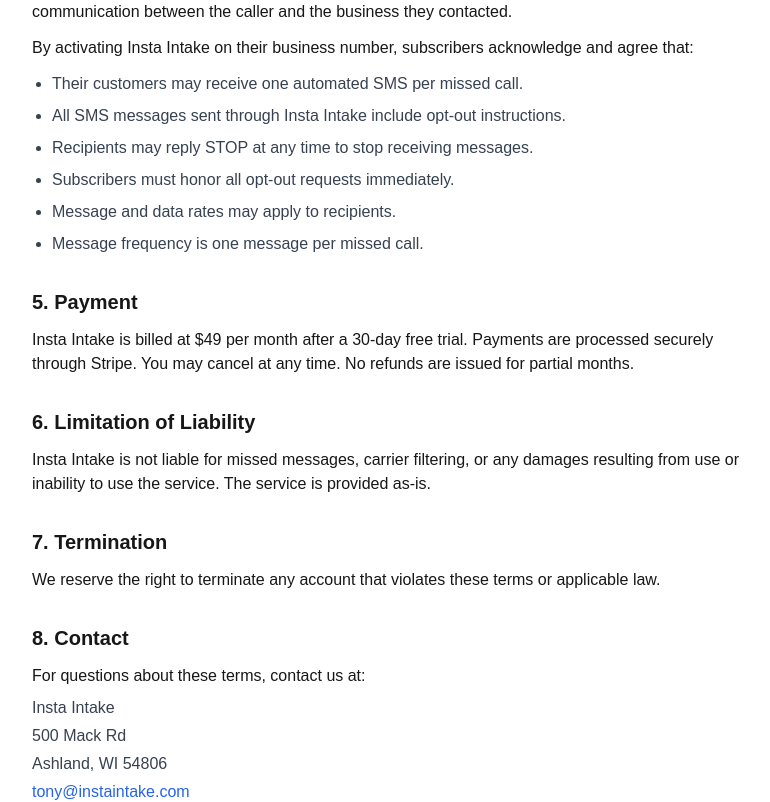
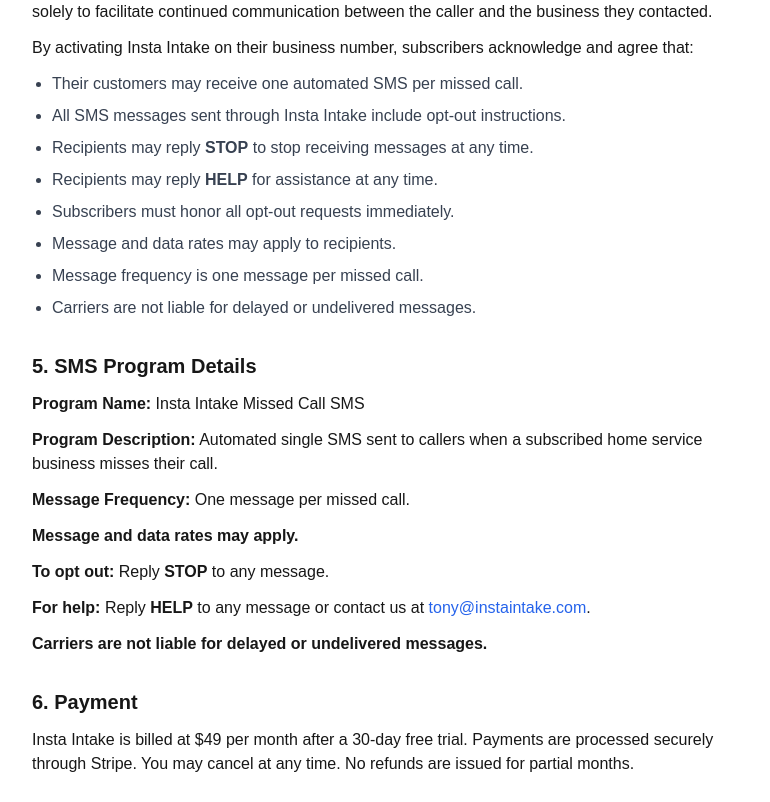
Before and after one commit to TonyShotliff/garage-door-leads, a Next.js app: page /terms in a window 1280 px wide. Shown: the part 680-1482 px from the top of the page, without its empty margins (248-1018 px from the left). Built offline with nearby package versions, Linux system fonts and the light colour scheme.

Commit message:
Add required A2P SMS consent data sharing clause to privacy policy and update terms with all required carrier disclosures

```diff
--- a/src/app/privacy/page.tsx
+++ b/src/app/privacy/page.tsx
@@ -34,7 +34,8 @@
 
       <section className="mb-8">
         <h2 className="text-xl font-semibold mb-3">5. Data Sharing</h2>
-        <p>We do not sell your personal information. We may share data with service providers necessary to operate our platform, including Twilio for SMS delivery and Stripe for payment processing.</p>
+        <p className="mb-3">We do not sell your personal information. We may share data with service providers necessary to operate our platform, including Twilio for SMS delivery and Stripe for payment processing.</p>
+        <p>All categories of data described in this policy exclude text messaging originator opt-in data and consent. This information will not be shared with any third parties or affiliates for marketing or promotional purposes.</p>
       </section>
 
       <section className="mb-8">
--- a/src/app/terms/page.tsx
+++ b/src/app/terms/page.tsx
@@ -21,35 +21,48 @@
 
       <section className="mb-8">
         <h2 className="text-xl font-semibold mb-3">4. SMS Compliance and Consent</h2>
-        <p className="mb-3">When an individual places a phone call to a business that uses Insta Intake and that call goes unanswered, the act of placing that call constitutes implied consent to receive a single automated SMS message from that business via Insta Intake. The SMS is sent solely to facilitate continued communication between the caller and the business they contacted.</p>
+        <p className="mb-3">When an individual places a phone call to a business that uses Insta Intake and that call goes unanswered, the act of placing that call constitutes the caller&apos;s verbal initiation of contact and consent to receive a single automated SMS message from that business via Insta Intake. The SMS is sent solely to facilitate continued communication between the caller and the business they contacted.</p>
         <p className="mb-3">By activating Insta Intake on their business number, subscribers acknowledge and agree that:</p>
         <ul className="list-disc pl-5 space-y-2 text-gray-700">
           <li>Their customers may receive one automated SMS per missed call.</li>
           <li>All SMS messages sent through Insta Intake include opt-out instructions.</li>
-          <li>Recipients may reply STOP at any time to stop receiving messages.</li>
+          <li>Recipients may reply <strong>STOP</strong> to stop receiving messages at any time.</li>
+          <li>Recipients may reply <strong>HELP</strong> for assistance at any time.</li>
           <li>Subscribers must honor all opt-out requests immediately.</li>
           <li>Message and data rates may apply to recipients.</li>
           <li>Message frequency is one message per missed call.</li>
+          <li>Carriers are not liable for delayed or undelivered messages.</li>
         </ul>
       </section>
 
       <section className="mb-8">
-        <h2 className="text-xl font-semibold mb-3">5. Payment</h2>
+        <h2 className="text-xl font-semibold mb-3">5. SMS Program Details</h2>
+        <p className="mb-3"><strong>Program Name:</strong> Insta Intake Missed Call SMS</p>
+        <p className="mb-3"><strong>Program Description:</strong> Automated single SMS sent to callers when a subscribed home service business misses their call.</p>
+        <p className="mb-3"><strong>Message Frequency:</strong> One message per missed call.</p>
+        <p className="mb-3"><strong>Message and data rates may apply.</strong></p>
+        <p className="mb-3"><strong>To opt out:</strong> Reply <strong>STOP</strong> to any message.</p>
+        <p className="mb-3"><strong>For help:</strong> Reply <strong>HELP</strong> to any message or contact us at <a href="mailto:tony@instaintake.com" className="text-blue-600 hover:underline">tony@instaintake.com</a>.</p>
+        <p><strong>Carriers are not liable for delayed or undelivered messages.</strong></p>
+      </section>
+
+      <section className="mb-8">
+        <h2 className="text-xl font-semibold mb-3">6. Payment</h2>
         <p>Insta Intake is billed at $49 per month after a 30-day free trial. Payments are processed securely through Stripe. You may cancel at any time. No refunds are issued for partial months.</p>
       </section>
 
       <section className="mb-8">
-        <h2 className="text-xl font-semibold mb-3">6. Limitation of Liability</h2>
+        <h2 className="text-xl font-semibold mb-3">7. Limitation of Liability</h2>
         <p>Insta Intake is not liable for missed messages, carrier filtering, or any damages resulting from use or inability to use the service. The service is provided as-is.</p>
       </section>
 
       <section className="mb-8">
-        <h2 className="text-xl font-semibold mb-3">7. Termination</h2>
+        <h2 className="text-xl font-semibold mb-3">8. Termination</h2>
         <p>We reserve the right to terminate any account that violates these terms or applicable law.</p>
       </section>
 
       <section className="mb-8">
-        <h2 className="text-xl font-semibold mb-3">8. Contact</h2>
+        <h2 className="text-xl font-semibold mb-3">9. Contact</h2>
         <p className="mb-2">For questions about these terms, contact us at:</p>
         <address className="not-italic text-gray-700 space-y-1">
           <p>Insta Intake</p>
@@ -57,6 +70,7 @@
           <p>Ashland, WI 54806</p>
           <p><a href="mailto:tony@instaintake.com" className="text-blue-600 hover:underline">tony@instaintake.com</a></p>
         </address>
+        <p className="mt-3">Privacy Policy: <a href="https://www.instaintake.com/privacy" className="text-blue-600 hover:underline">https://www.instaintake.com/privacy</a></p>
       </section>
     </div>
   );
```
